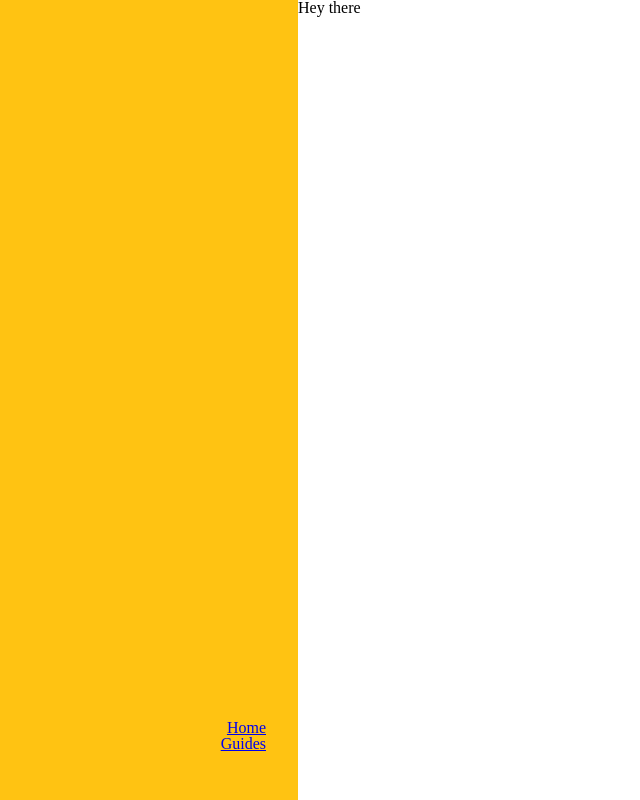
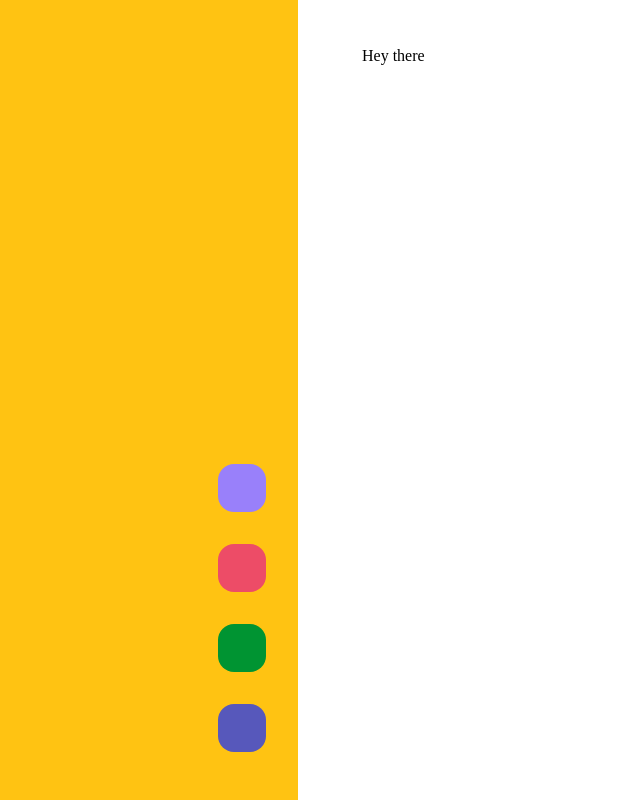
Before and after one commit to SumiSeo/kaka, a Next.js app: page / in a window 1280 px wide. Shown: the whole page, without its empty margins (182-822 px from the left). Built offline with nearby package versions, Linux system fonts and the light colour scheme.

Commit message:
feat(navBar): finish navigation scss styling

```diff
--- a/comps/Navbar.tsx
+++ b/comps/Navbar.tsx
@@ -5,10 +5,16 @@ const NavBar = (): JSX.Element => {
   return (
     <div className={styles.navigation}>
       <Link className={styles.navigation__list} href="/">
-        Home
+        <span></span>
       </Link>
       <Link className={styles.navigation__list} href="/Guides">
-        Guides
+        <span></span>
+      </Link>
+      <Link className={styles.navigation__list} href="/Guides">
+        <span></span>
+      </Link>
+      <Link className={styles.navigation__list} href="/Guides">
+        <span></span>
       </Link>
     </div>
   );
--- a/styles/Layout.module.scss
+++ b/styles/Layout.module.scss
@@ -9,5 +9,8 @@
       background-color: $default_yellow;
       padding: 3rem 2rem;
     }
+    &:last-child {
+      padding: 3rem 4rem;
+    }
   }
 }
--- a/styles/NavBar.module.scss
+++ b/styles/NavBar.module.scss
@@ -1,3 +1,5 @@
+@import "./base/variables";
+
 .navigation {
   width: 100%;
   height: 100%;
@@ -6,5 +8,28 @@
   justify-content: flex-end;
   align-items: flex-end;
   &__list {
+    text-decoration: none;
+    span {
+      cursor: pointer;
+    }
+    display: block;
+    width: 3rem;
+    height: 3rem;
+    border-radius: 1rem;
+    &:first-child {
+      background-color: $default_violet;
+    }
+    &:nth-child(2) {
+      background-color: $default_pink;
+    }
+    &:nth-child(3) {
+      background-color: $default_green;
+    }
+    &:last-child {
+      background-color: $default_purple;
+    }
+    &:not(:last-child) {
+      margin-bottom: 2rem;
+    }
   }
 }
```
